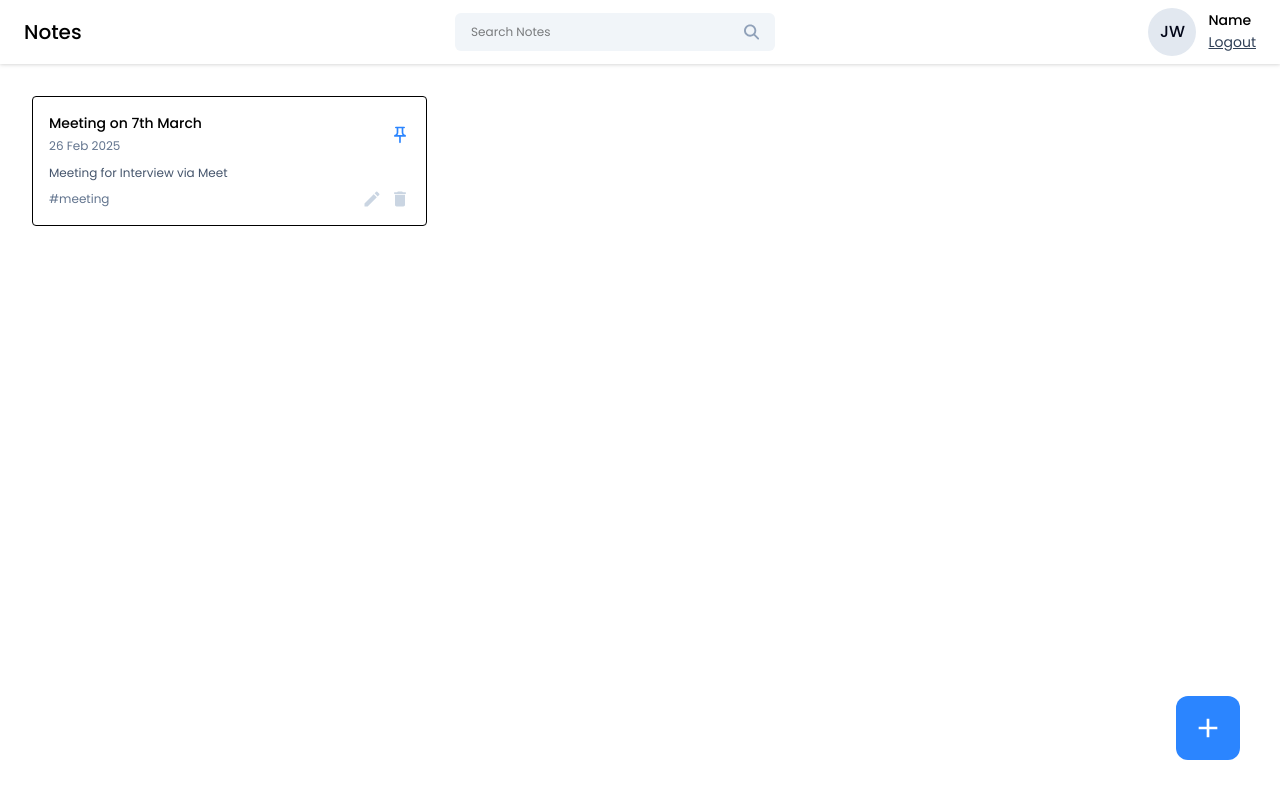
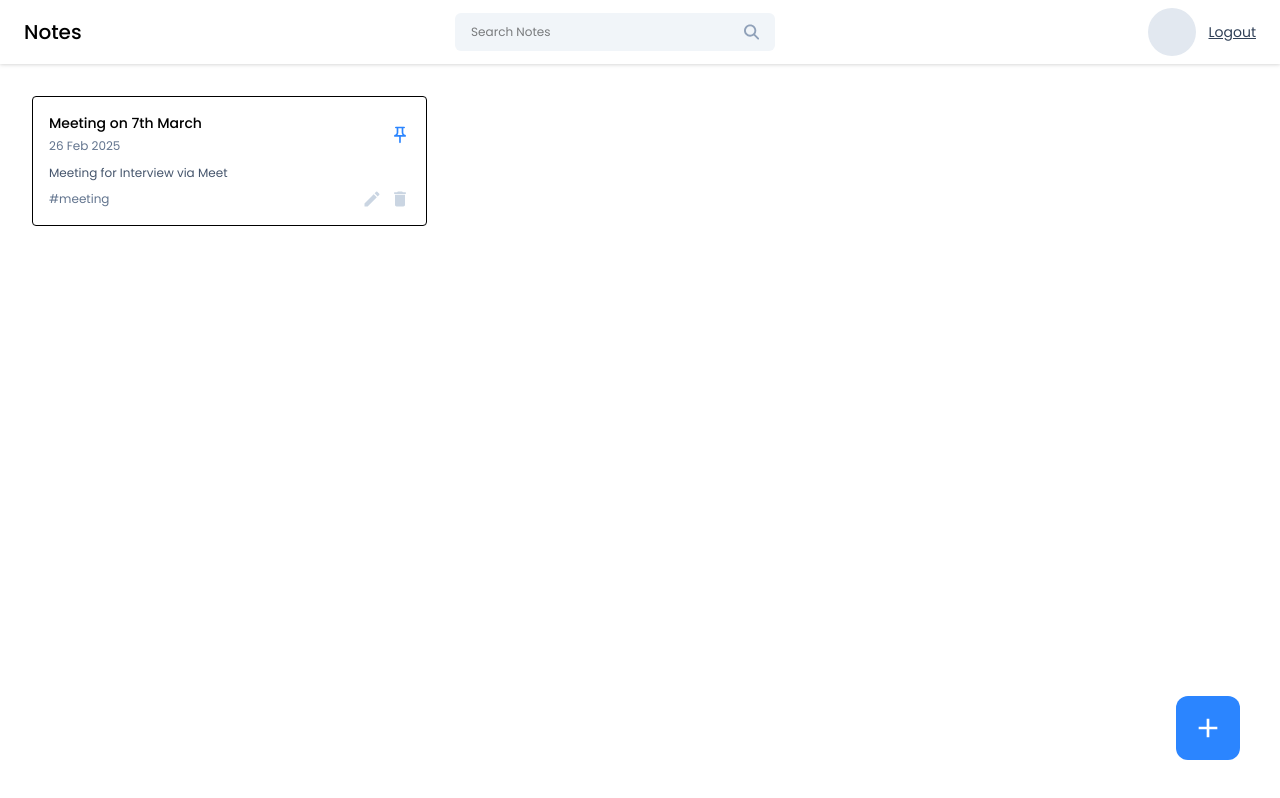
Before and after one commit to karanntech/Notes, a React (Vite) app in the folder frontend/: page /dashboard in a window 1280 px wide. Built offline with nearby package versions, Linux system fonts and the light colour scheme; no server answers.

Commit message:
logout func. & userInfo

```diff
--- a/frontend/src/components/Navbar.jsx
+++ b/frontend/src/components/Navbar.jsx
@@ -3,13 +3,14 @@
 import { useNavigate } from 'react-router-dom'
 import Searchbar from './Searchbar.jsx';
 
-const Navbar = () => {
+const Navbar = ({userInfo}) => {
 
   const [searchQuery, setSearchQuery] = useState("");
 
-  const navigate = useNavigate;
+  const navigate = useNavigate();
 
   const onLogout = () => {
+    localStorage.clear()
     navigate("/login");
   };
 
@@ -32,7 +33,7 @@
         onClearSearch={onClearSearch}
         />
 
-        <ProfileInfo onLogout={onLogout}/>
+        <ProfileInfo userInfo={userInfo} onLogout={onLogout}/>
     </div>
   )
 }
--- a/frontend/src/components/ProfileInfo.jsx
+++ b/frontend/src/components/ProfileInfo.jsx
@@ -1,14 +1,14 @@
 import React from 'react'
 import { getInitials } from '../utils/helper.js';
 
-const ProfileInfo = (onLogout) => {
+const ProfileInfo = ({userInfo,onLogout}) => {
   return (
     <div className='flex items-center gap-3'>
         <div className='w-12 h-12 flex items-center justify-center rounded-full text-slate-950 font-medium bg-slate-200'>
-            {getInitials("John William")}
+            {getInitials(userInfo?.fullName)}
         </div>
         <div>
-            <p className='text-sm font-medium'>Name</p>
+            <p className='text-sm font-medium'>{userInfo?.fullName}</p>
             <button className='text-sm text-slate-700 cursor-pointer underline' onClick={onLogout}>Logout</button>
         </div>
     </div>
--- a/frontend/src/pages/Home.jsx
+++ b/frontend/src/pages/Home.jsx
@@ -1,9 +1,11 @@
-import React, { useState } from 'react'
+import React, { useEffect, useState } from 'react'
 import Navbar from '../components/Navbar.jsx';
 import NoteCard from '../components/NoteCard.jsx';
 import { MdAdd } from 'react-icons/md';
 import AddEditNotes from './AddEditNotes.jsx';
 import Modal from "react-modal"
+import { useNavigate } from 'react-router-dom';
+import axiosInstance from '../utils/axiosInstance.js';
 
 
 
@@ -13,10 +15,38 @@
     isShown: false,
     type: "add",
     data: null,
-  })
+  });
+
+  const [userInfo, setUserInfo] = useState(null);
+
+  const navigate = useNavigate();
+
+  //Get user Info
+  const getUserInfo = async() => {
+    try {
+      const response = await axiosInstance.get("/get-user");
+      if(response.data && response.data.user){
+        setUserInfo(response.data.user)
+      }
+    } catch (error) {
+      if(error.response.status === 401){
+        localStorage.clear();
+        navigate("/login");
+      };
+    };
+  };
+
+  useEffect(() => {
+
+  getUserInfo();
+    return () => {
+    }
+  }, [])
+
+
   return (
     <>
-      <Navbar/>
+      <Navbar userInfo={userInfo}/>
 
       <div className='container mx-auto'>
 
```
